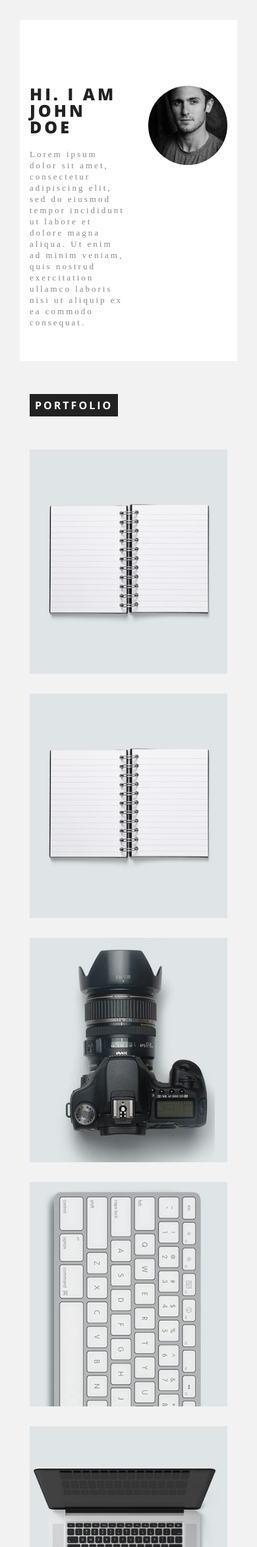
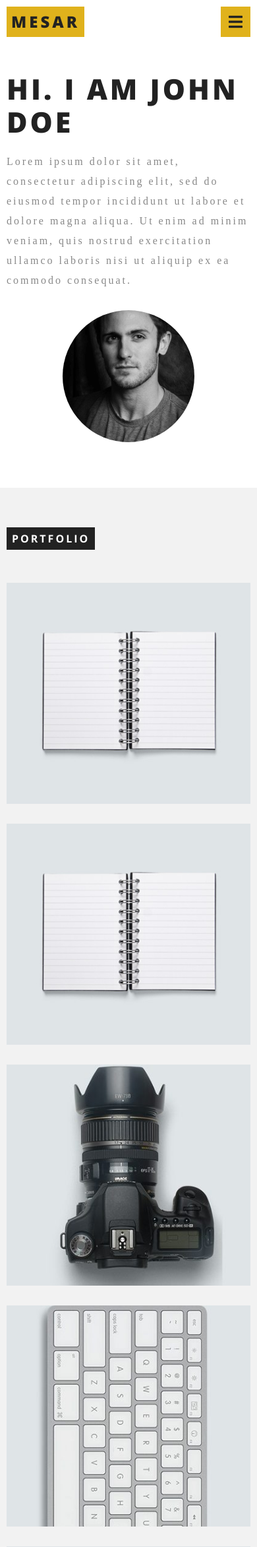
Before and after one commit to sabinteodorescu/mesar, a PHP site: page / in a window 390 px wide. Shown: the top 2344 px of the page at 66% size. Run offline with PHP 8.4, Linux system fonts and the light colour scheme; some libraries are stand-ins or nearby versions; some web fonts are replaced.

Commit message:
responsive

```diff
--- a/assets/css/style.css
+++ b/assets/css/style.css
@@ -516,8 +516,28 @@ section {
 /* ~responsive */
 
 @media (max-width:1200px) {
+	body {
+		padding: 10px;
+	}
+	.logo {
+		top: 10px;
+		left: 10px;
+	}
+	.menu_toggle {
+		top: 10px;
+		right: 10px;
+	}
+	.menu {
+		right: 55px;
+	}
+	.menu.open {
+		top: 10px;
+	}
 	.wrapper {
 		width: 700px;
+	}
+	#about {
+		padding-top: 100px;
 	}
 	#about .description {
 		width: 420px;
@@ -527,6 +547,7 @@ section {
 	}
 	#portfolio .portfolio_item {
 		width: 335px;
+		height: 335px;
 	}
 	#portfolio .portfolio_item:nth-child(3n+2) {
 		margin-left: 0;
@@ -536,7 +557,13 @@ section {
 		margin-left: 30px;
 	}
 	#resume .column {
-		width: 213px;
+		width: 335px;
+	}
+	#resume .column:nth-child(2) {
+		margin-right: 0;
+	}
+	#resume .column:nth-child(3) {
+		margin-top: 40px;
 	}
 	#blog .post {
 		width: 335px;
@@ -548,13 +575,14 @@ section {
 		width: 213px;
 	}
 }
-@media (max-width:800px) {
-	.logo,
-	nav {
-		display: none;
+@media (max-width:740px) {
+	body {
+		padding: 0;
 	}
 	.wrapper {
-		width: 600px;
+		padding: 10px;
+		box-sizing: border-box;
+		width: 100%;
 	}
 	section {
 		padding: 50px 0;
@@ -562,74 +590,66 @@ section {
 	h2 {
 		margin-bottom: 50px;
 	}
-	#about {
-		padding-top: 100px;
+	.menu {
+		top: -350px;
+		left: 10px;
+		right: 10px;
+		transition-duration: .3s;
+	}
+	.menu.open {
+		top: 65px;
+	}
+	.menu li {
+		width: 100%;
+		margin-bottom: 10px;
+	}
+	.menu li a {
+		float: right;
 	}
 	#about .description {
-		width: 360px;
+		width: 100%;
+		padding-right: 0;
 	}
 	#about .photo {
-		width: 240px;
+		width: 100%;
+		margin-top: 30px;
+		text-align: center;
 	}
 	#portfolio .portfolio_item {
-		width: 285px;
+		width: 100%;
 	}
-	#portfolio .portfolio_item_popup .content {
-		width: 400px;
+	#portfolio .portfolio_item:nth-child(2n) {
+		margin-left: 0;
 	}
-	#portfolio .portfolio_item_popup .content img {
-		width: 300px;
+	.portfolio_item_popup {
+		z-index: 1000;
+	}
+	.portfolio_item_popup .content {
+		width: 100%;
+		padding: 10px;
+		box-sizing: border-box;
+		max-height: 100vh;
 	}
 	#resume .column {
-		width: 180px;
+		width: 100%;
 	}
-	a.button {
-		font-size: 14px;
+	#resume .column:nth-child(2) {
+		margin-left: 0;
+		margin-top: 30px;
+	}
+	#resume .column:nth-child(3) {
+		margin-top: 30px;
 	}
 	#services .box {
-		padding: 9px;
+		width: 50%;
+		padding: 10px;
 	}
 	#blog .post {
-		width: 285px;
+		width: 100%;
+		margin-bottom: 30px;
 	}
 	#contact .input_field {
-		width: 180px;
-	}
-	#footer .part {
-		width: 180px;
-	}
-}
-@media (max-width:700px) {
-	.wrapper {
-		width: 500px;
-	}
-	#about .description {
-		width: 300px;
-	}
-	#about .photo {
-		width: 200px;
-	}
-	#portfolio .portfolio_item {
-		width: 235px;
-	}
-	#resume .column {
-		width: 500px;
-	}
-	#resume .column:nth-child(2) {
-		margin: 40px 0;
-	}
-	#services .box h5 {
-		font-size: 15px;
-	}
-	#services .box p {
-		font-size: 13px;
-		line-height: 13px;
-	}
-	#blog .post {
-		width: 500px;
-	}
-	#contact .input_field {
-		width: 500px;
+		width: 100%;
 		margin-bottom: 30px;
 	}
 	#contact .input_field:nth-child(2) {
@@ -637,123 +657,16 @@ section {
 		margin-right: 0;
 	}
 	#footer .part {
-		width: 146px;
+		width: 100%;
+		text-align: center;
 	}
-	#footer .part.social a {
-		width: 31px;
-		height: 31px;
-		font-size: 18px;
-		line-height: 31px;
+	#footer .part.top {
+		margin-left: 0;
+		margin-right: 0;
+		margin-top: 30px;
+	}
+	#footer .part.social {
+		text-align: center;
+		margin-top: 30px;
 	}
 }
-@media (max-width:600px) {
-	.wrapper {
-		width: 400px;
-	}
-	#about .description {
-		width: 240px;
-	}
-	#about .photo {
-		width: 160px;
-	}
-	#portfolio .portfolio_item {
-		width: 400px;
-	}
-	#portfolio .portfolio_item:nth-child(2n) {
-		margin-left: 0;
-	}
-	#resume .column {
-		width: 400px;
-	}
-	#services .box h5 {
-		font-size: 11px;
-		letter-spacing: 1px;
-		font-weight: 800;
-	}
-	#services .box p {
-		font-size: 10px;
-		font-weight: 700;
-	}
-	#blog .post {
-		width: 400px;
-	}
-	#contact .input_field {
-		width: 400px;
-	}
-	#footer .part {
-		width: 113px;
-	}
-	#footer .part h5 {
-		font-size: 13px;
-	}
-	#footer .part.social a {
-		width: 23px;
-		height: 23px;
-		font-size: 12px;
-		line-height: 23px;
-	}
-}
-@media (max-width:480px) {
-	.wrapper {
-		width: 300px;
-	}
-	p {
-		font-size: 13px;
-		line-height: 17px;
-	}
-	#about .description {
-		width: 180px;
-	}
-	#about .description h1 {
-		font-size: 25px;
-		line-height: 25px;
-	}
-	#about .photo {
-		width: 120px;
-	}
-	#portfolio .portfolio_item {
-		width: 300px;
-	}
-	#portfolio .portfolio_item:nth-child(2n) {
-		margin-left: 0;
-	}
-	#portfolio .portfolio_item_popup .content {
-		width: 300px;
-	}
-	#portfolio .portfolio_item_popup .content img {
-		width: 250px;
-	}
-	#resume .column {
-		width: 300px;
-	}
-	#services .box {
-		padding: 3px;
-	}
-	#services .box h5 {
-		letter-spacing: 0;
-	}
-	#services .box i {
-		font-size: 30px;
-	}
-	#blog .post {
-		width: 300px;
-	}
-	#contact .input_field {
-		width: 300px;
-		margin-bottom: 20px;
-	}
-	#contact .input_field:nth-child(2) {
-		margin-left: 0;
-		margin-right: 0;
-	}
-	#footer .part {
-		width: 80px;
-	}
-	#footer .part h5 {
-		font-size: 11px;
-	}
-	#footer .part.top {
-		line-height: 15px;
-		font-size: 12px;
-	}
-}
```
